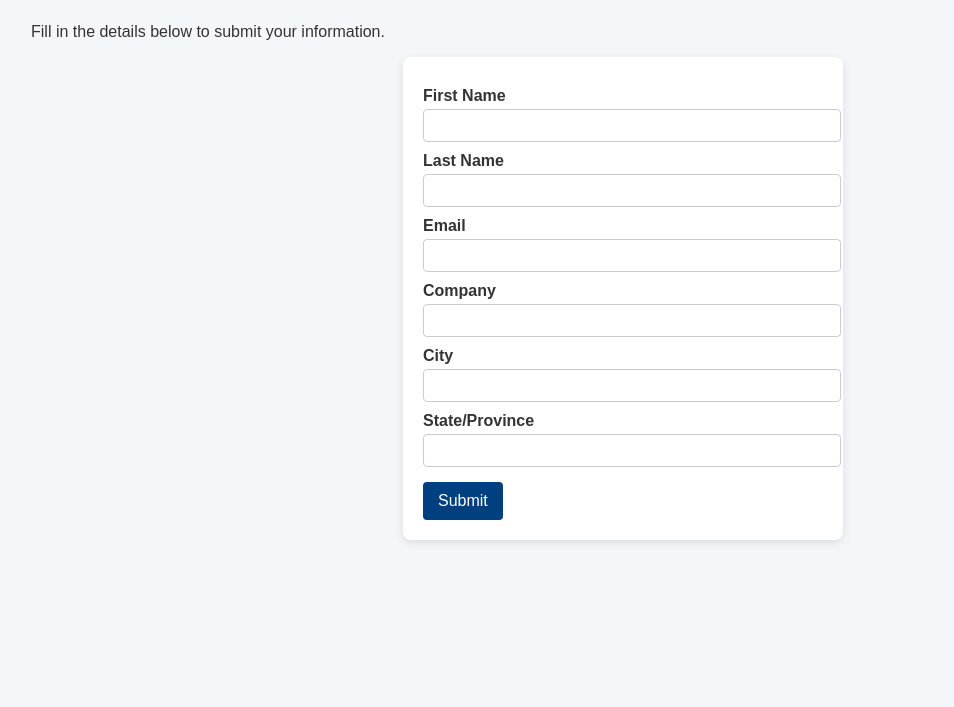
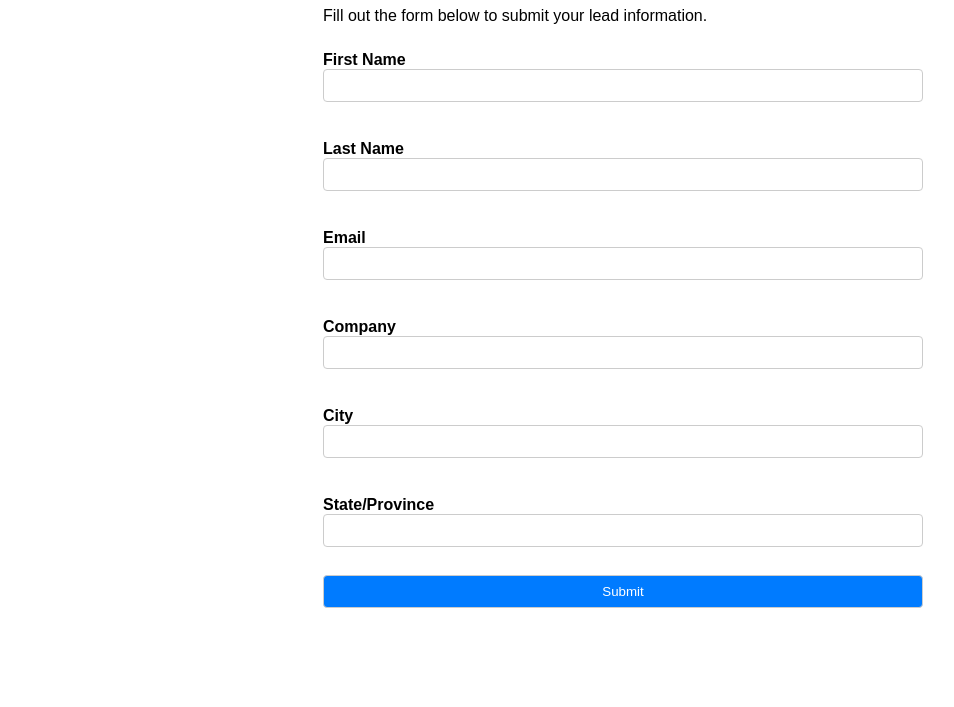
Before and after one commit to hiteshnimje2025/dcfc, a plain HTML site: page dcfc_Web2Lead_QA1.html in a window 1280 px wide. Shown: the part 93-800 px from the top of the page, without its empty margins (17-971 px from the left). Drawn offline with Linux system fonts and the light colour scheme.

Commit message:
index.html

```diff
--- a/dcfc_Web2Lead_QA1.html
+++ b/dcfc_Web2Lead_QA1.html
@@ -2,82 +2,49 @@
 <html lang="en">
 <head>
     <meta charset="UTF-8">
+    <meta http-equiv="Content-type" content="text/html; charset=UTF-8">
     <meta name="viewport" content="width=device-width, initial-scale=1.0">
-  <title>Simple Web-to-Lead Form</title>
+    <title>Salesforce Web-to-Lead Form</title>
     <style>
-    body {
-      font-family: Arial, sans-serif;
-      background: #f4f7f9;
-      color: #333;
-      padding: 40px;
-    }
-    h2 {
-      color: #004080;
-    }
-    form {
-      background: #fff;
-      padding: 20px;
-      border-radius: 8px;
-      max-width: 400px;
-      margin: auto;
-      box-shadow: 0 3px 10px rgba(0,0,0,0.1);
-    }
-    label {
-      display: block;
-      margin-top: 10px;
-      font-weight: bold;
-    }
-    input[type="text"],
-    input[type="email"] {
-      width: 100%;
-      padding: 8px;
-      margin-top: 4px;
-      border: 1px solid #ccc;
-      border-radius: 4px;
-    }
-    input[type="submit"] {
-      margin-top: 15px;
-      background: #004080;
-      color: #fff;
-      padding: 10px 15px;
-      border: none;
-      border-radius: 4px;
-      cursor: pointer;
-      font-size: 16px;
-    }
-    input[type="submit"]:hover {
-      background: #0066cc;
-    }
+        body { font-family: Arial, sans-serif; max-width: 600px; margin: 0 auto; padding: 20px; }
+        form { display: flex; flex-direction: column; }
+        label { margin-top: 10px; font-weight: bold; }
+        input { margin-bottom: 10px; padding: 8px; border: 1px solid #ccc; border-radius: 4px; }
+        input[type="submit"] { background-color: #007BFF; color: white; cursor: pointer; }
+        input[type="submit"]:hover { background-color: #0056b3; }
     </style>
 </head>
 <body>
-  <h2>Contact Form</h2>
-  <p>Fill in the details below to submit your information.</p>
+    <h1>Web-to-Lead Form</h1>
+    <p>Fill out the form below to submit your lead information.</p>
 
     <form action="https://test.salesforce.com/servlet/servlet.WebToLead?encoding=UTF-8&orgId=00DO200000AjTXx" method="POST">
-
         <input type="hidden" name="oid" value="00DO200000AjTXx">
         <input type="hidden" name="retURL" value="https://www.detcityfc.com/">
 
+        <!-- Optional debugging elements (uncomment if needed) -->
+        <!-- <input type="hidden" name="debug" value="1"> -->
+        <!-- <input type="hidden" name="debugEmail" value="hitesh@redleafsoftware.com"> -->
+
         <label for="first_name">First Name</label>
-    <input id="first_name" maxlength="40" name="first_name" size="20" type="text" required />
+        <input id="first_name" maxlength="40" name="first_name" size="20" type="text" /><br>
 
         <label for="last_name">Last Name</label>
-    <input id="last_name" maxlength="80" name="last_name" size="20" type="text" required />
+        <input id="last_name" maxlength="80" name="last_name" size="20" type="text" /><br>
 
         <label for="email">Email</label>
-    <input id="email" maxlength="80" name="email" size="20" type="email" required />
+        <input id="email" maxlength="80" name="email" size="20" type="text" /><br>
 
         <label for="company">Company</label>
-    <input id="company" maxlength="40" name="company" size="20" type="text" />
+        <input id="company" maxlength="40" name="company" size="20" type="text" /><br>
 
         <label for="city">City</label>
-    <input id="city" maxlength="40" name="city" size="20" type="text" />
+        <input id="city" maxlength="40" name="city" size="20" type="text" /><br>
 
         <label for="state">State/Province</label>
-    <input id="state" maxlength="20" name="state" size="20" type="text" />
+        <input id="state" maxlength="20" name="state" size="20" type="text" /><br>
 
-    <input type="submit" name="submit" value="Submit">
+        <input type="submit" name="submit">
     </form>
 </body>
 </html>
```
Lines whose indentation alone changed are shown as unchanged.
